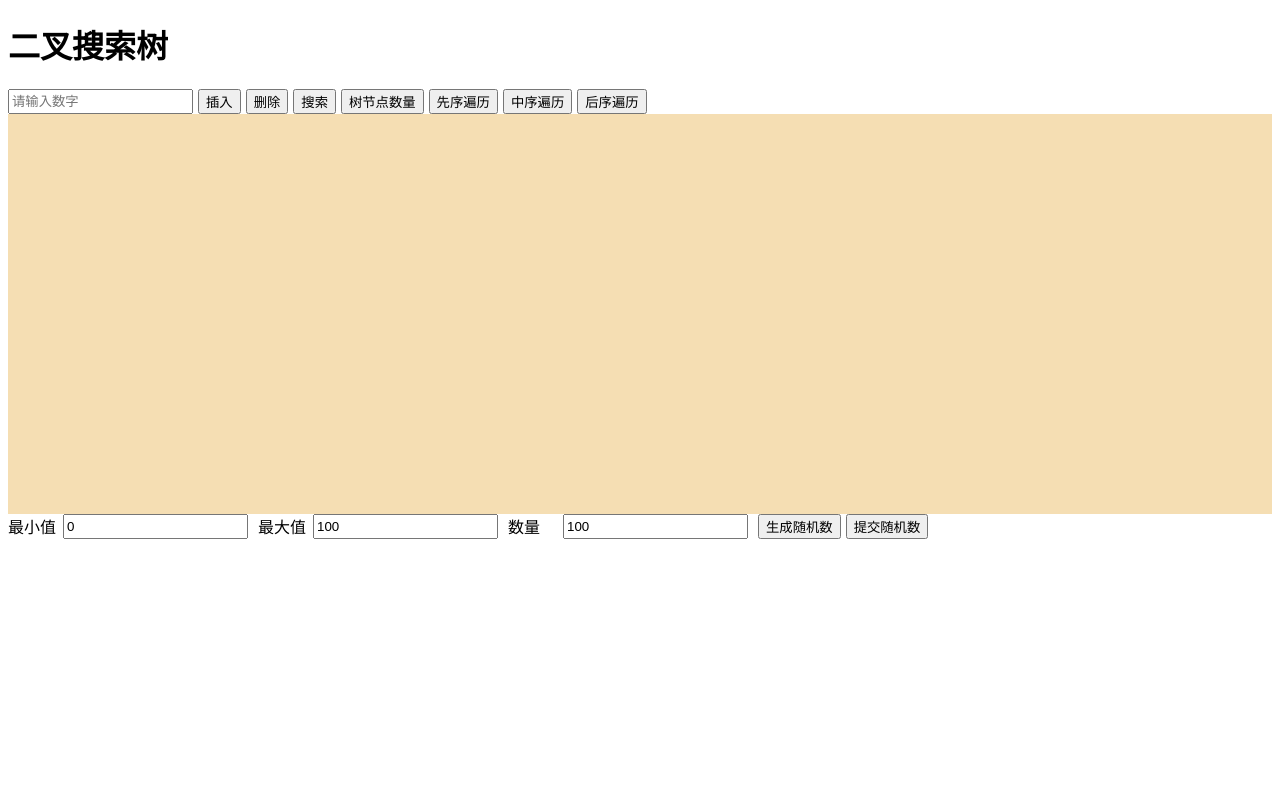
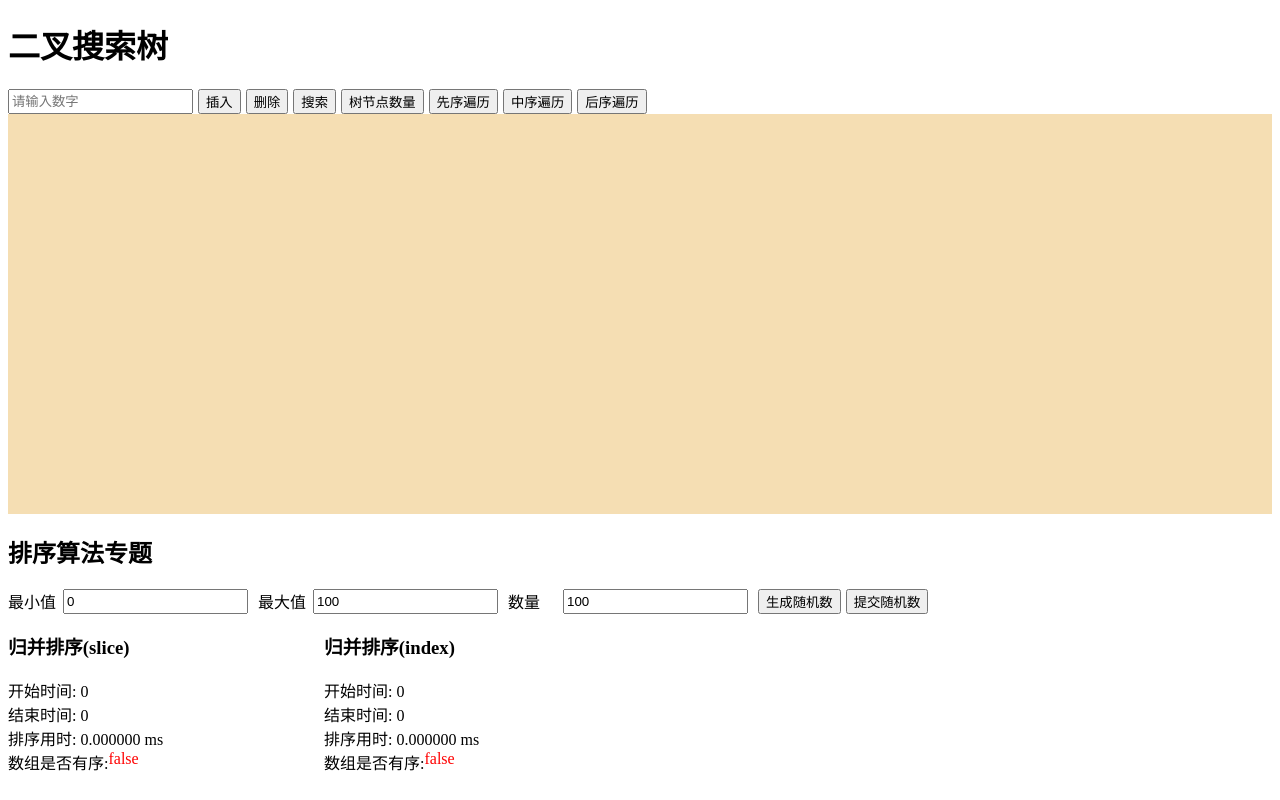
Before and after one commit to jw21811/DataTest, a Vue app: page / in a window 1280 px wide. Built offline with nearby package versions, Linux system fonts and the light colour scheme.

Commit message:
feat:归并排序

```diff
--- a/src/App.vue
+++ b/src/App.vue
@@ -2,9 +2,24 @@
 
 import BST from "./DataStructure/BST/index.vue";
 import RNG from "./SortAlgorithm/RNG.vue";
+import {mergeSort, mergeSortWithSlice} from "./SortAlgorithm/Algorithm.ts";
+
+const algorithms = [
+  {
+    id:'MS',
+    name:'归并排序(slice)',
+    sort: mergeSortWithSlice
+  },
+  {
+    id:'MS',
+    name:'归并排序(index)',
+    sort: mergeSort
+  }
+]
+
 </script>
 
 <template>
   <BST/>
-  <RNG/>
+  <RNG :algorithms="algorithms"/>
 </template>
--- /dev/null
+++ b/src/SortAlgorithm/Algorithm.ts
@@ -0,0 +1,79 @@
+/**
+ * 归并排序，使用slice
+ * @param numbers
+ */
+export function mergeSortWithSlice(numbers :Array<number>): Array<number> {
+    if(numbers.length < 2) return numbers
+    const index =  Math.floor((numbers.length / 2))
+    const left = mergeSortWithSlice(numbers.slice(0,index))
+    const right = mergeSortWithSlice(numbers.slice(index, numbers.length))
+
+    let i = 0
+    let j = 0
+    const leftLength = left.length
+    const rightLength = right.length
+    const res = [] as Array<number>
+
+    while(i < leftLength && j < rightLength){
+        if(left[i] < right[j]) res.push(left[i++])
+        else res.push(right[j++])
+    }
+
+    while( i < leftLength) res.push(left[i++])
+    while( j < rightLength) res.push(right[j++])
+
+    return res
+}
+
+/**
+ * 原地修改数据版本的归并排序
+ * @param numbers
+ */
+export function mergeSort(numbers: Array<number>): Array<number> {
+    if (numbers.length < 2) {
+        return numbers
+    }
+
+    const temp = new Array<number>(numbers.length)
+    function sort(left: number, right: number) {
+        if (right - left < 2) {
+            return
+        }
+
+        const mid = Math.floor((left + right) / 2)
+
+        sort(left, mid)
+        sort(mid, right)
+
+        merge(left, mid, right)
+    }
+    function merge(left: number, mid: number, right: number) {
+        let i = left
+        let j = mid
+        let k = left
+
+        while (i < mid && j < right) {
+            if (numbers[i] <= numbers[j]) {
+                temp[k++] = numbers[i++]
+            } else {
+                temp[k++] = numbers[j++]
+            }
+        }
+
+        while (i < mid) {
+            temp[k++] = numbers[i++]
+        }
+
+        while (j < right) {
+            temp[k++] = numbers[j++]
+        }
+
+        for (let index = left; index < right; index++) {
+            numbers[index] = temp[index]
+        }
+    }
+
+    sort(0, numbers.length)
+
+    return numbers
+}
--- a/src/SortAlgorithm/RNG.vue
+++ b/src/SortAlgorithm/RNG.vue
@@ -1,29 +1,29 @@
 <script lang="ts">
-import {type Component, defineComponent, markRaw} from 'vue'
+import {defineComponent, markRaw, type PropType} from 'vue'
+import SortTemplate, {type SortAlgorithm} from "./SortTemplate.vue";
 
-export interface SortAlgorithmComponent {
-  id: string;
-  component: Component;
-}
+
 
 export default defineComponent({
   name: "RNG",
+  components: {SortTemplate},
   emits: ['commit'],
   props:{
-    components : {
-      type: Array<SortAlgorithmComponent>,
+    algorithms : {
+      type: Object as PropType<Array<SortAlgorithm>>,
       default: () => []
     }
   },
   data(){
     return {
-      min: 0,
-      max:100,
-      count:100,
+      min: 0 as number,
+      max:100 as number,
+      count:100 as number,
       list:markRaw([] as number[]),
       status:{
         generating: false
-      }
+      },
+      version: 0 as number
     }
   },
   methods:{
@@ -61,7 +61,7 @@ export default defineComponent({
 
     },
     commit(){
-      this.$emit('commit', this.list)
+      this.version ++;
     }
   }
 })
@@ -69,6 +69,7 @@ export default defineComponent({
 
 <template>
   <section class="RNG">
+    <h1>排序算法专题</h1>
     <header>
       <div class="input-item">
         <label for="min">最小值</label>
@@ -88,7 +89,9 @@ export default defineComponent({
       </aside>
     </header>
     <main>
-      <Component v-for="item in components" :is="item.component" :key="item.id" />
+      <template v-for="item in algorithms" :key="item.id">
+        <SortTemplate :algorithm="item" :numbers="list" :version="version"/>
+      </template>
     </main>
   </section>
 </template>
@@ -96,7 +99,7 @@ export default defineComponent({
 <style scoped>
 section.RNG{
     display: flex;
-    flex-direction: row;
+    flex-direction: column;
     header{
         display: flex;
         flex-direction: row;
@@ -117,7 +120,7 @@ section.RNG{
     }
     main{
         display: grid;
-        grid-template-columns: repeat(auto-fill, minmax(100px, 1fr));
+        grid-template-columns: repeat(4,1fr);
     }
 }
 </style>
--- /dev/null
+++ b/src/SortAlgorithm/SortTemplate.vue
@@ -0,0 +1,102 @@
+<script lang="ts">
+import {defineComponent, nextTick, type PropType} from 'vue'
+
+export interface SortAlgorithm {
+  id: string;
+  name: string;
+  sort: Function;
+}
+
+export default defineComponent({
+  props: {
+    algorithm: {
+      type: Object as PropType<SortAlgorithm>,
+      default: null
+    },
+    numbers: {
+      type: Array<number>,
+      default: () => []
+    },
+    version: {
+      type: Number,
+      default: () => 0
+    }
+  },
+  name: "SortTemplate",
+  data() {
+    return {
+      beginTime: 0 as number,
+      endTime: 0 as number,
+      isOrdered:false
+    }
+  },
+  watch: {
+    version() {
+      nextTick(() => {
+        this.beginTime = performance.now()
+        this.algorithm.sort(this.numbers)
+        this.endTime = performance.now()
+        nextTick(()=>{
+          this.testNumbers()
+        })
+      })
+    }
+  },
+  methods:{
+    testNumbers(){
+      let last = null
+      for (const n of this.numbers) {
+        if(null === last) last = n
+        if(last > n) {
+          console.log("数组未完成排序！", this.numbers)
+          console.log("错误值：", last, n)
+          this.isOrdered = false
+          return
+        }
+      }
+      this.isOrdered = true
+    }
+  }
+})
+</script>
+
+<template>
+  <section class="SortTemplate">
+    <header>
+      <h3>{{ algorithm.name }}</h3>
+    </header>
+    <main>
+      <span>开始时间: {{ beginTime }}</span>
+      <span>结束时间: {{ endTime }}</span>
+      <span>排序用时: {{ (endTime - beginTime).toFixed(6) }} ms</span>
+      <div class="result">
+        <span>数组是否有序: </span>
+        <span :class="{ok: isOrdered, err:!isOrdered}">{{isOrdered}}</span>
+      </div>
+    </main>
+  </section>
+</template>
+
+<style scoped>
+section.SortTemplate {
+  display: flex;
+  flex-direction: column;
+
+  main {
+    display: flex;
+    flex-direction: column;
+    .result{
+      display: flex;
+      flex-direction: row;
+      span{
+        &.ok{
+          color: green;
+        }
+        &.err{
+          color: red;
+        }
+      }
+    }
+  }
+}
+</style>
```
Also changed, not shown: src/SortAlgorithm/MergeSort.vue (deleted, +0 -20 lines), src/SortAlgorithm/QuickSort.vue (deleted, +0 -11 lines).
